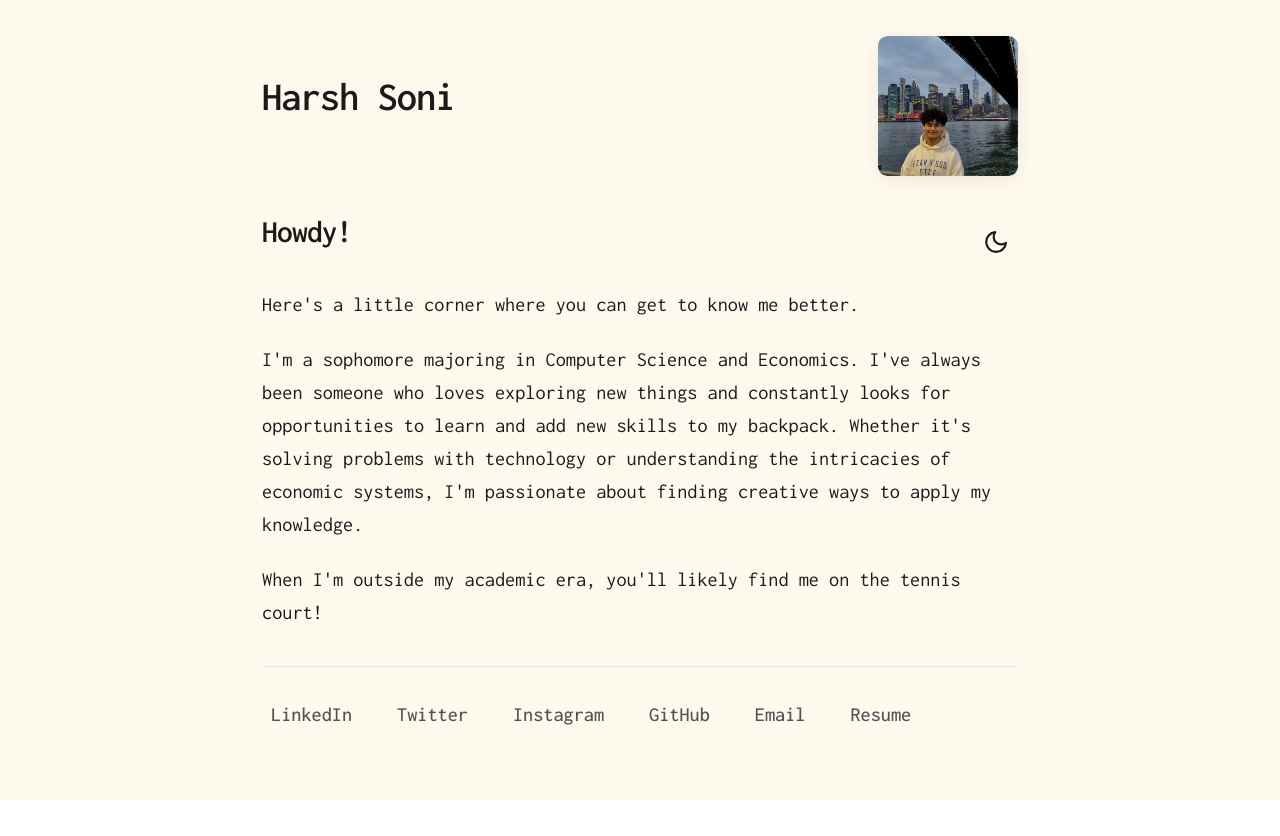
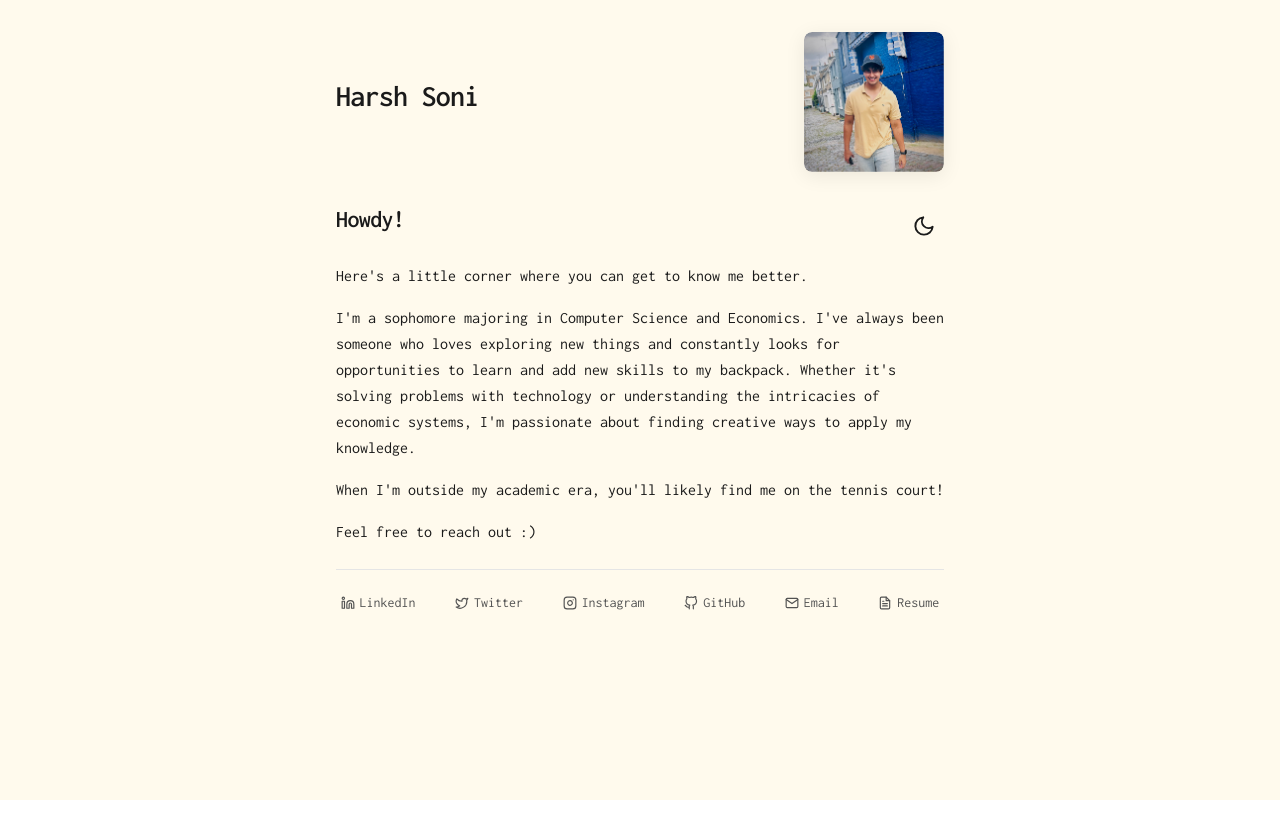
Before and after one commit to SoHarshh/portfolio-starter-kit, a Next.js app: page / in a window 1280 px wide. Built offline with nearby package versions, Linux system fonts and the light colour scheme.

Commit message:
Add social media icons and adjust layout for single line display

```diff
--- a/app/components/theme-toggle.tsx
+++ b/app/components/theme-toggle.tsx
@@ -23,8 +23,8 @@ function SunIcon() {
   return (
     <svg
       xmlns="http://www.w3.org/2000/svg"
-      width="24"
-      height="24"
+      width="22"
+      height="22"
       viewBox="0 0 24 24"
       fill="none"
       stroke="currentColor"
@@ -49,8 +49,8 @@ function MoonIcon() {
   return (
     <svg
       xmlns="http://www.w3.org/2000/svg"
-      width="24"
-      height="24"
+      width="22"
+      height="22"
       viewBox="0 0 24 24"
       fill="none"
       stroke="currentColor"
--- a/app/global.css
+++ b/app/global.css
@@ -107,7 +107,7 @@ html {
   color-scheme: light dark;
   background-color: transparent;
   font-family: var(--font-family);
-  font-size: 18px; /* Increase base font size */
+  font-size: 16px; /* Reduce from 18px to 16px */
 }
 
 body {
@@ -149,37 +149,45 @@ a, button, input, textarea, select, .theme-icon {
   color: var(--social-link-color) !important;
   transition: color var(--transition-duration) ease !important;
   font-family: var(--font-family);
-  padding: 0.25rem 0.5rem;
+  padding: 0.15rem 0.3rem;
   border-radius: 0.25rem;
-  display: inline-block;
+  display: inline-flex;
+  align-items: center;
+  gap: 0.3rem;
+  white-space: nowrap;
+}
+
+.social-link svg {
+  position: relative;
+  top: 0.05rem;
 }
 
 /* Ensure specific elements have same transition */
 .theme-icon {
   color: var(--text-color);
   transition: color var(--transition-duration) ease !important;
-  transform: scale(1.1);
+  transform: scale(1.05);
 }
 
-/* Heading styles */
+/* Heading styles with adjusted sizes */
 h1, h2, h3, h4, h5, h6 {
   font-family: var(--font-family);
   font-weight: 600;
-  margin-bottom: 1rem;
+  margin-bottom: 0.75rem; /* Reduce margin */
 }
 
 h1 {
-  font-size: 2.25rem;
+  font-size: 1.875rem; /* Reduce from 2.25rem */
   line-height: 1.2;
 }
 
 h2 {
-  font-size: 1.75rem;
+  font-size: 1.5rem; /* Reduce from 1.75rem */
   line-height: 1.3;
 }
 
 h3 {
-  font-size: 1.5rem;
+  font-size: 1.25rem; /* Reduce from 1.5rem */
   line-height: 1.4;
 }
 
@@ -315,7 +323,7 @@ table {
   display: flex;
   align-items: center;
   justify-content: center;
-  padding: 6px;
+  padding: 5px;
   border-radius: 50%;
   transition: background-color 0.2s ease;
 }
@@ -376,7 +384,7 @@ table {
   image-rendering: -webkit-optimize-contrast;
 }
 
-/* Make content container wider for better readability */
+/* Make content container width more moderate */
 .max-w-xl {
-  max-width: 42rem !important;
+  max-width: 38rem !important; /* Reduce from 42rem */
 }
--- a/app/page.tsx
+++ b/app/page.tsx
@@ -63,7 +63,7 @@ export default function Page() {
       style={{ backgroundColor: 'transparent' }}
     >
       <div className="flex items-center justify-between mb-8">
-        <h1 className="text-3xl font-semibold tracking-tight">
+        <h1 className="text-2xl font-semibold tracking-tight">
           Harsh Soni
         </h1>
         <div className="flex items-center">
@@ -126,32 +126,36 @@ export default function Page() {
 
       <div className="font-normal">
         <div className="flex items-center justify-between mb-4">
-          <h2 className="text-2xl font-semibold tracking-tight">Howdy!</h2>
+          <h2 className="text-xl font-semibold tracking-tight">Howdy!</h2>
           <div className="theme-toggle-container">
             <ThemeToggle />
           </div>
         </div>
 
-        <p className="mb-5 leading-relaxed text-lg">
+        <p className="mb-4 leading-relaxed text-base">
           Here's a little corner where you can get to know me better.
         </p>
 
-        <p className="mb-5 leading-relaxed text-lg">
+        <p className="mb-4 leading-relaxed text-base">
           I'm a sophomore majoring in Computer Science and Economics. I've always been someone who loves exploring new things and constantly looks for opportunities to learn and add new skills to my backpack. Whether it's solving problems with technology or understanding the intricacies of economic systems, I'm passionate about finding creative ways to apply my knowledge.
         </p>
 
-        <p className="mb-5 leading-relaxed text-lg">
+        <p className="mb-4 leading-relaxed text-base">
           When I'm outside my academic era, you'll likely find me on the tennis court!
         </p>
 
-        <div className="mt-8 pt-6 border-t border-neutral-200 dark:border-neutral-700">
-          <div className="flex flex-wrap items-center gap-6">
-            <SocialLink href="https://www.linkedin.com/in/harsh-soni46" label="LinkedIn" />
-            <SocialLink href="https://twitter.com/SoHarshhh" label="Twitter" />
-            <SocialLink href="https://instagram.com/Soharshh__" label="Instagram" />
-            <SocialLink href="https://github.com/SoHarshh" label="GitHub" />
-            <SocialLink href="mailto:Soni.harsh0707@gmail.com" label="Email" />
-            <SocialLink href="/Harsh Soni CV.pdf" label="Resume" forceNewTab={true} />
+        <p className="mb-6 leading-relaxed text-base">
+          Feel free to reach out :)
+        </p>
+
+        <div className="mt-6 pt-5 border-t border-neutral-200 dark:border-neutral-700">
+          <div className="flex flex-row items-center justify-between flex-wrap gap-2">
+            <SocialLink href="https://www.linkedin.com/in/harsh-soni46" label="LinkedIn" icon={<LinkedInIcon />} />
+            <SocialLink href="https://twitter.com/SoHarshhh" label="Twitter" icon={<TwitterIcon />} />
+            <SocialLink href="https://instagram.com/Soharshh__" label="Instagram" icon={<InstagramIcon />} />
+            <SocialLink href="https://github.com/SoHarshh" label="GitHub" icon={<GitHubIcon />} />
+            <SocialLink href="mailto:Soni.harsh0707@gmail.com" label="Email" icon={<EmailIcon />} />
+            <SocialLink href="/Harsh Soni CV.pdf" label="Resume" icon={<ResumeIcon />} forceNewTab={true} />
           </div>
         </div>
       </div>
@@ -159,15 +163,134 @@ export default function Page() {
   )
 }
 
-function SocialLink({ href, label, forceNewTab }: { href: string; label: string; forceNewTab?: boolean }) {
+function SocialLink({ href, label, icon, forceNewTab }: { href: string; label: string; icon: React.ReactNode; forceNewTab?: boolean }) {
   return (
     <Link
       href={href}
-      className="social-link text-neutral-600 hover:text-neutral-800 dark:text-neutral-400 dark:hover:text-neutral-200 text-lg font-medium"
+      className="social-link text-neutral-600 hover:text-neutral-800 dark:text-neutral-400 dark:hover:text-neutral-200 text-sm"
       target={(href.startsWith('http') || href.startsWith('mailto') || forceNewTab) ? '_blank' : undefined}
       rel={(href.startsWith('http') || forceNewTab) ? 'noopener noreferrer' : undefined}
     >
+      {icon}
       {label}
     </Link>
   )
 }
+
+// Social Icons
+function LinkedInIcon() {
+  return (
+    <svg
+      xmlns="http://www.w3.org/2000/svg"
+      width="14"
+      height="14"
+      viewBox="0 0 24 24"
+      fill="none"
+      stroke="currentColor"
+      strokeWidth="2"
+      strokeLinecap="round"
+      strokeLinejoin="round"
+    >
+      <path d="M16 8a6 6 0 0 1 6 6v7h-4v-7a2 2 0 0 0-2-2 2 2 0 0 0-2 2v7h-4v-7a6 6 0 0 1 6-6z"></path>
+      <rect x="2" y="9" width="4" height="12"></rect>
+      <circle cx="4" cy="4" r="2"></circle>
+    </svg>
+  )
+}
+
+function TwitterIcon() {
+  return (
+    <svg
+      xmlns="http://www.w3.org/2000/svg"
+      width="14"
+      height="14"
+      viewBox="0 0 24 24"
+      fill="none"
+      stroke="currentColor"
+      strokeWidth="2"
+      strokeLinecap="round"
+      strokeLinejoin="round"
+    >
+      <path d="M22 4s-.7 2.1-2 3.4c1.6 10-9.4 17.3-18 11.6 2.2.1 4.4-.6 6-2C3 15.5.5 9.6 3 5c2.2 2.6 5.6 4.1 9 4-.9-4.2 4-6.6 7-3.8 1.1 0 3-1.2 3-1.2z"></path>
+    </svg>
+  )
+}
+
+function InstagramIcon() {
+  return (
+    <svg
+      xmlns="http://www.w3.org/2000/svg"
+      width="14"
+      height="14"
+      viewBox="0 0 24 24"
+      fill="none"
+      stroke="currentColor"
+      strokeWidth="2"
+      strokeLinecap="round"
+      strokeLinejoin="round"
+    >
+      <rect x="2" y="2" width="20" height="20" rx="5" ry="5"></rect>
+      <path d="M16 11.37A4 4 0 1 1 12.63 8 4 4 0 0 1 16 11.37z"></path>
+      <line x1="17.5" y1="6.5" x2="17.51" y2="6.5"></line>
+    </svg>
+  )
+}
+
+function GitHubIcon() {
+  return (
+    <svg
+      xmlns="http://www.w3.org/2000/svg"
+      width="14"
+      height="14"
+      viewBox="0 0 24 24"
+      fill="none"
+      stroke="currentColor"
+      strokeWidth="2"
+      strokeLinecap="round"
+      strokeLinejoin="round"
+    >
+      <path d="M9 19c-5 1.5-5-2.5-7-3m14 6v-3.87a3.37 3.37 0 0 0-.94-2.61c3.14-.35 6.44-1.54 6.44-7A5.44 5.44 0 0 0 20 4.77 5.07 5.07 0 0 0 19.91 1S18.73.65 16 2.48a13.38 13.38 0 0 0-7 0C6.27.65 5.09 1 5.09 1A5.07 5.07 0 0 0 5 4.77a5.44 5.44 0 0 0-1.5 3.78c0 5.42 3.3 6.61 6.44 7A3.37 3.37 0 0 0 9 18.13V22"></path>
+    </svg>
+  )
+}
+
+function EmailIcon() {
+  return (
+    <svg
+      xmlns="http://www.w3.org/2000/svg"
+      width="14"
+      height="14"
+      viewBox="0 0 24 24"
+      fill="none"
+      stroke="currentColor"
+      strokeWidth="2"
+      strokeLinecap="round"
+      strokeLinejoin="round"
+    >
+      <path d="M4 4h16c1.1 0 2 .9 2 2v12c0 1.1-.9 2-2 2H4c-1.1 0-2-.9-2-2V6c0-1.1.9-2 2-2z"></path>
+      <polyline points="22,6 12,13 2,6"></polyline>
+    </svg>
+  )
+}
+
+function ResumeIcon() {
+  return (
+    <svg
+      xmlns="http://www.w3.org/2000/svg"
+      width="14"
+      height="14"
+      viewBox="0 0 24 24"
+      fill="none"
+      stroke="currentColor"
+      strokeWidth="2"
+      strokeLinecap="round"
+      strokeLinejoin="round"
+    >
+      <path d="M14 2H6a2 2 0 0 0-2 2v16a2 2 0 0 0 2 2h12a2 2 0 0 0 2-2V8z"></path>
+      <polyline points="14 2 14 8 20 8"></polyline>
+      <line x1="16" y1="13" x2="8" y2="13"></line>
+      <line x1="16" y1="17" x2="8" y2="17"></line>
+      <polyline points="10 9 9 9 8 9"></polyline>
+    </svg>
+  )
+}
```
Also changed, not shown: public/profile.JPG.
